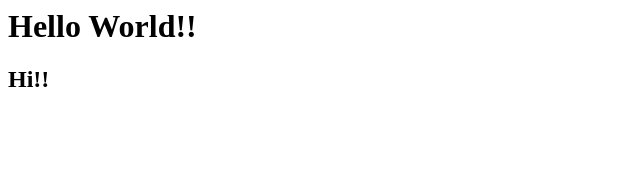
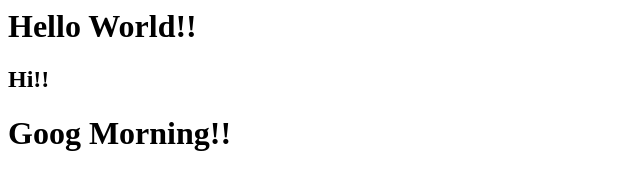
Before and after one commit to miyahira-A/hello, a plain HTML site: page index.html in a window 1280 px wide. Shown: the whole page, without its empty margins (0-640 px from the left). Drawn offline with Linux system fonts and the light colour scheme.

Commit message:
add good morning to hello.html

```diff
--- a/index.html
+++ b/index.html
@@ -4,3 +4,6 @@
 <h2>
     Hi!!
 </h2>
+<h1>
+    Goog Morning!!
+</h1>
```
